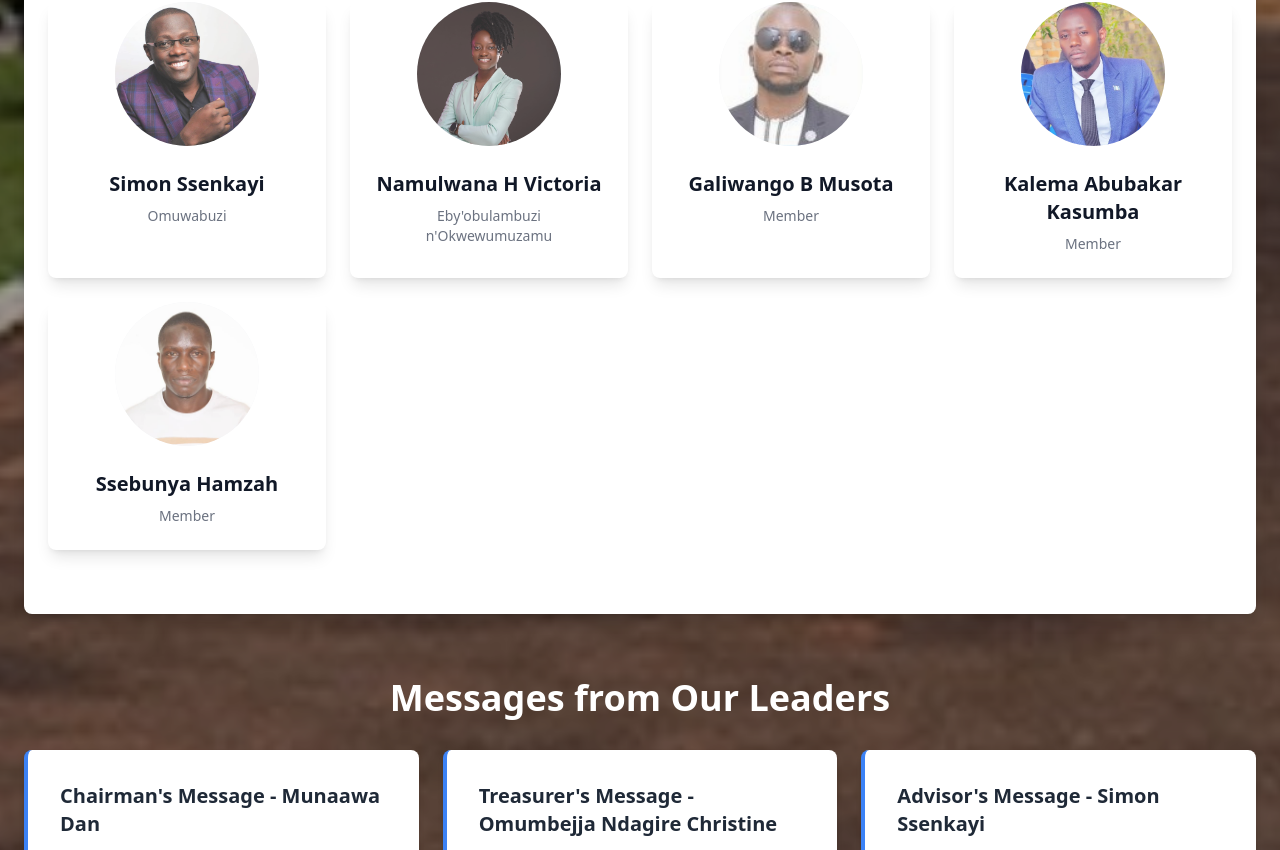
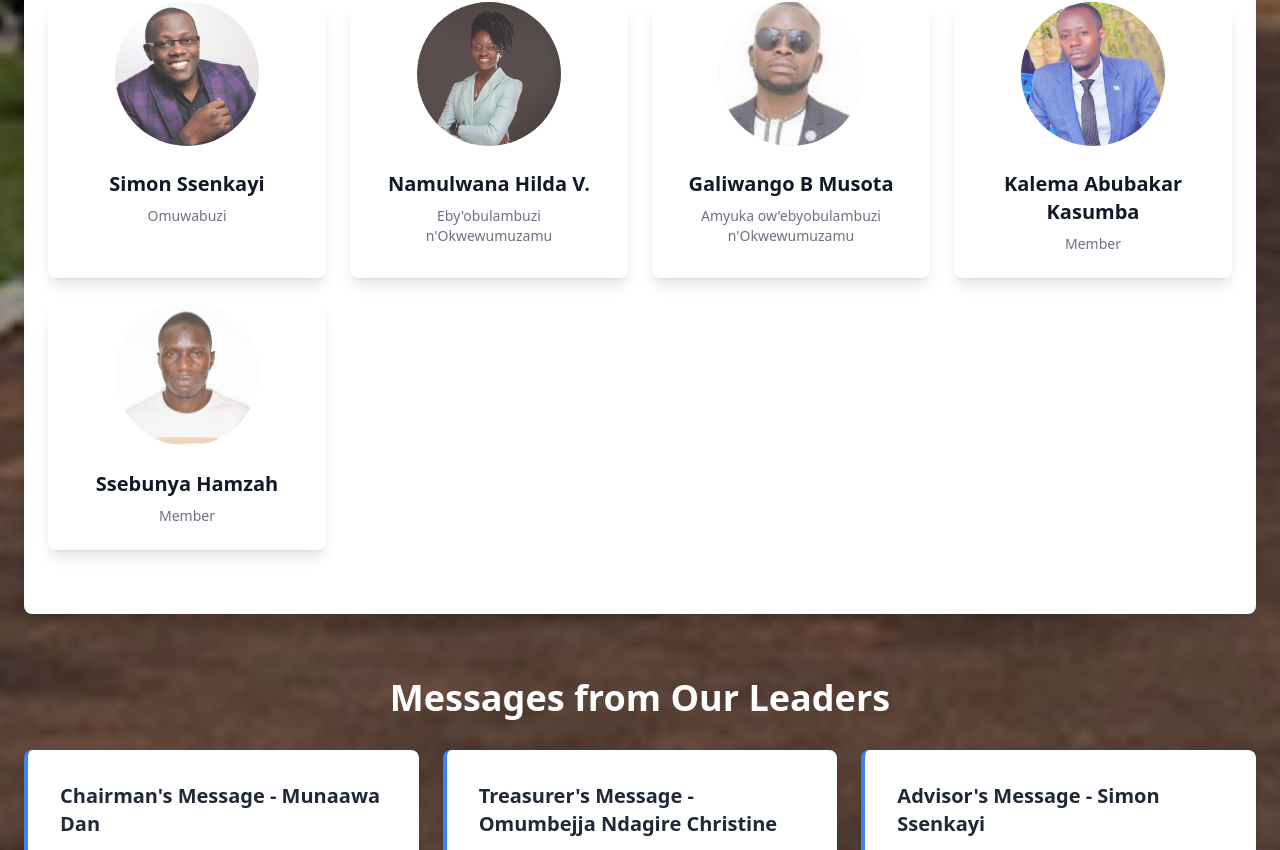
Before and after one commit to mperwe/buganda-yiyo, a React (Create React App) app: page /about in a window 1280 px wide. Shown: the part 2870-3720 px from the top of the page. Built offline with nearby package versions, Linux system fonts and the light colour scheme.

Commit message:
edit email address

```diff
--- a/src/components/Footer.js
+++ b/src/components/Footer.js
@@ -22,7 +22,7 @@ const Footer = () => {
         <div>
           <h3 className="text-2xl font-semibold mb-6">Contact Us</h3>
           <p className="flex items-center justify-center sm:justify-start gap-3 text-lg">
-            <Mail size={20} /> bugadayiyobugandayange@gmail.com
+            <Mail size={20} /> bugandayiyobugandayange@gmail.com
           </p>
           <p className="flex items-center justify-center sm:justify-start gap-3 mt-4 text-lg">
             <Phone size={20} /> +256 759 606 006
--- a/src/pages/About.js
+++ b/src/pages/About.js
@@ -15,8 +15,8 @@ const leaders = [
   { name: "Namukangula Keith", position: "Member", image: "keith.jpg" },
   { name: "Lunanika Sharif", position: "Embabulungi / Welfare", image: "welfare.jpeg" },
   { name: "Simon Ssenkayi", position: "Omuwabuzi", image: "advisor.jpeg" },
-  { name: "Namulwana H Victoria", position: "Eby'obulambuzi n'Okwewumuzamu", image: "hospitality.jpeg" },
-  { name: "Galiwango B Musota", position: "Member", image: "bemba.jpg" },
+  { name: "Namulwana Hilda V.", position: "Eby'obulambuzi n'Okwewumuzamu", image: "hospitality.jpeg" },
+  { name: "Galiwango B Musota", position: "Amyuka ow'ebyobulambuzi n'Okwewumuzamu", image: "bemba.jpg" },
   { name: "Kalema Abubakar Kasumba", position: "Member", image: "kasumba.jpg" },
   { name: "Ssebunya Hamzah", position: "Member", image: "hamza.jpeg" },
 ];
--- a/src/pages/Events.js
+++ b/src/pages/Events.js
@@ -16,8 +16,8 @@ const events = [
   { id: 2, title: "Okulambula Ssezibwa", date: "May 24, 2025", description: "Ditch the city chaos and dive into the magic of Ssezibwa Falls! Experience the rich Buganda heritage, breathtaking waterfalls, and cultural storytelling.", image: by15 },
   { id: 3, title: "Bulungi Bwansi", date: "June 30, 2025", description: "Join Buganda Yiyo Buganda Yange as we provide affordable education, clean water, and community empowerment projects to improve our kingdom.", image: by2 },
   { id: 4, title: "Buganda Yiyo Buganda Yange Day", date: "October 3, 2025", description: "A dynamic gathering for BYBY patriots to learn, connect, and share strategies for the continued development of Buganda and its people.", image: by21 },
-  { id: 5, title: "Oluwalo lwaffe 2025", date: "November, 2025", description: "Oluwalo lwaffe 2025, a moment to contribute towards the cultural and economic empowerment of Buganda through collective efforts.", image: by8 },
-  { id: 6, title: "Olukiiko lwa KANSO (AGM)", date: "December, 2025", description: "Annual General Meeting for KANSO, a crucial event where key decisions on Buganda development, culture, and governance are made.", image: bug3 },
+  { id: 5, title: "Oluwalo lwaffe 2025", date: "August, 2025", description: "Oluwalo lwaffe 2025, a moment to contribute towards the cultural and economic empowerment of Buganda through collective efforts.", image: by8 },
+  { id: 6, title: "Olukiiko lwa KANSO (AGM)", date: "August 21, 2025", description: "Annual General Meeting for KANSO, a crucial event where key decisions on Buganda development, culture, and governance are made.", image: bug3 },
   { id: 7, title: "Buganda Youth Day", date: "December, 2025", description: "Buganda Youth Day celebrations, a platform to empower, educate, and engage the youth in the progress of Buganda’s future.", image: by11 },
   { id: 8, title: "End of Year Celebration", date: "December, 2025", description: "End-of-year gathering and celebration for the Buganda community, featuring cultural performances, speeches, and a reflection on the year's achievements.", image: by3 },
 ];
--- a/src/pages/Home.js
+++ b/src/pages/Home.js
@@ -40,7 +40,7 @@ const Home = () => {
     { title: "Kabaka's Birthday Run", date: "April 6, 2025", location: "Kampala", description: "Celebrating Kabaka's 70th Birthday", img: king1 },
     { title: "Okulambura Ssezibwa", date: "May 24, 2025", location: "Ssezibwa Falls", description: "Escape the city and immerse yourself in the beauty, culture and legend of Ssezibwa Falls.", img: by15 },
     { title: "Bulungi Bwansi", date: "June 30, 2025", location: "Sebwana Nursery School, Busiro", description: "Bulungi Bwansi", img: by11 },
-    { title: "Bugada Yiyo Buganda Yange - Day", date: "October 3, 2025", location: "BHTB, Kampala-Kyaddondo", description: "Bugada Yiyo Buganda Yange - Day", img: by3 },
+    { title: "Bugada Yiyo Buganda Yange - Day", date: "October 5, 2025", location: "BHTB, Kampala-Kyaddondo", description: "Bugada Yiyo Buganda Yange - Day", img: by3 },
   ];
 
   return (
```
